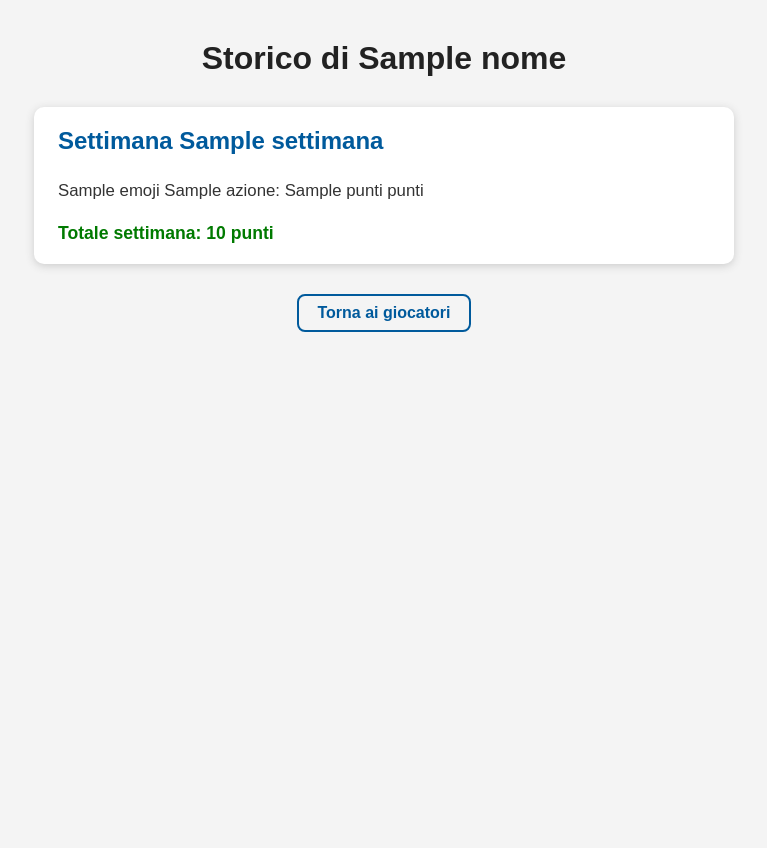
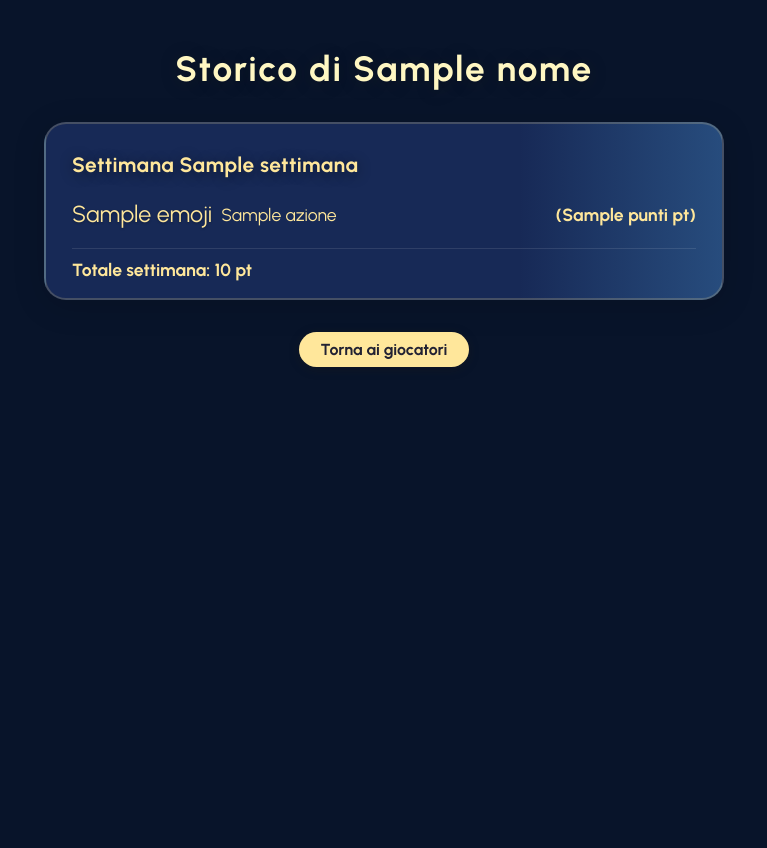
Before and after one commit to federicoconte11/Fantacipponi, a Flask app: template templates/storico.html in a window 1280 px wide. Shown: the whole page, without its empty margins (256-1023 px from the left). Before the commit the page ends 332 px from the top, so only its background shows below. Run offline with Flask 3, Linux system fonts and the light colour scheme; the template is opened without the code that fills it: most values are stand-ins (such as "Sample title", 1, 10 or a date in 2020).

Commit message:
Update storico.html

```diff
--- a/templates/storico.html
+++ b/templates/storico.html
@@ -3,64 +3,116 @@
 <head>
     <meta charset="UTF-8" />
     <title>Storico di {{ nome }}</title>
+    <meta name="viewport" content="width=device-width, initial-scale=1">
+    <link href="https://fonts.googleapis.com/css?family=Urbanist:400,700&display=swap" rel="stylesheet">
     <style>
         body {
-            font-family: Arial, sans-serif;
-            background: #f4f4f4;
-            margin: 40px auto;
-            max-width: 700px;
-            color: #333;
+            background: #08142a;
+            color: #ffe79b;
+            font-family: 'Urbanist', Arial, sans-serif;
+            margin: 0;
+            padding: 0;
+            min-height: 100vh;
+        }
+        .container {
+            max-width: 680px;
+            margin: 48px auto 24px auto;
+            padding: 0 16px;
         }
         h1 {
-            text-align: center;
-            color: #222;
-            margin-bottom: 30px;
+            font-size: 2.2em;
+            color: #fff7c2;
+            letter-spacing: 0.05em;
+            margin-bottom: 32px;
+            text-shadow: 0 2px 18px #30230044;
+            text-align: center; /* Centrato */
         }
         .settimana {
-            background: white;
-            margin-bottom: 25px;
-            padding: 20px 24px;
-            border-radius: 10px;
-            box-shadow: 0 2px 8px #ccc;
+            background: linear-gradient(90deg, #172956 70%, #274c7d 100%);
+            box-shadow: 0 6px 32px 0 #00000026;
+            border-radius: 22px;
+            margin-bottom: 32px;
+            padding: 28px 26px 18px 26px;
+            transition: box-shadow 0.2s;
+            position: relative;
+            border: 2px solid #ffe79b33;
         }
-        .settimana h2 {
+        .settimana:hover {
+            box-shadow: 0 0 0 3px #ffd90090, 0 7px 44px 0 #00000026;
+            border-color: #ffd90099;
+        }
+        h2 {
+            font-size: 1.3em;
+            font-weight: 700;
+            letter-spacing: 0.02em;
+            color: #ffe79b;
+            text-shadow: 0 2px 14px #0007;
             margin-top: 0;
-            color: #005a9c;
         }
         ul {
             list-style: none;
             padding-left: 0;
         }
         li {
-            padding: 6px 0;
-            font-size: 1.05em;
+            font-size: 1.1em;
+            margin: 7px 0;
+            padding: 6px 0 4px 0;
+            display: flex;
+            align-items: center;
+            gap: 9px;
         }
         .punti-totale {
             font-weight: bold;
             margin-top: 12px;
             font-size: 1.1em;
-            color: #007a00;
+            color: #ffe79b;
+            padding-top: 10px;
+            border-top: 1px solid #ffffff1a;
         }
         a {
+            background: #ffe79b;
+            color: #223;
+            padding: 8px 22px;
+            border-radius: 22px;
+            text-decoration: none;
+            font-weight: 600;
+            font-size: 1em;
+            box-shadow: 0 2px 12px #30230033;
+            transition: background 0.13s, color 0.13s;
             display: block;
-            margin: 30px auto 0 auto;
             width: fit-content;
-            text-decoration: none;
-            color: #005a9c;
-            font-weight: bold;
-            font-size: 1em;
-            border: 2px solid #005a9c;
-            padding: 8px 18px;
-            border-radius: 8px;
-            transition: background-color 0.3s, color 0.3s;
+            margin: 30px auto;
         }
         a:hover {
-            background-color: #005a9c;
-            color: white;
+            background: #fffbe8;
+            color: #be9700;
+        }
+        p {
+            text-align: center;
+            font-style: italic;
+            color: #ffe79b99;
+            margin-top: 50px;
+        }
+        /* Stili aggiunti per l'icona e i punti */
+        .emoji {
+            font-size: 1.32em;
+            filter: drop-shadow(0 1px 1px #0004);
+        }
+        .punti {
+            font-weight: bold;
+            margin-left: auto; /* Allinea a destra i punti */
+            color: #ffe79b;
+        }
+        .punti-up {
+            color: #9cf7ae;
+        }
+        .punti-down {
+            color: #ff9487;
         }
     </style>
 </head>
 <body>
+    <div class="container">
         <h1>Storico di {{ nome }}</h1>
 
         {% if azioni_per_settimana %}
@@ -69,16 +121,22 @@
                     <h2>Settimana {{ settimana }}</h2>
                     <ul>
                         {% for azione in azioni %}
-                        <li>{{ azione.emoji }} {{ azione.nome }}: {{ azione.punti }} punti</li>
+                            <li>
+                                <span class="emoji">{{ azione.emoji }}</span>
+                                <span>{{ azione.nome }}</span>
+                                <span class="punti {% if azione.punti > 0 %}punti-up{% elif azione.punti < 0 %}punti-down{% endif %}">
+                                    ({{ '+' if azione.punti > 0 else ''}}{{ azione.punti }} pt)
+                                </span>
+                            </li>
                         {% endfor %}
                     </ul>
-                <div class="punti-totale">Totale settimana: {{ azioni | sum(attribute='punti') }} punti</div>
+                    <div class="punti-totale">Totale settimana: {{ azioni | sum(attribute='punti') }} pt</div>
                 </div>
             {% endfor %}
         {% else %}
             <p>Nessuna azione registrata per questo giocatore.</p>
         {% endif %}
-
         <a href="{{ url_for('giocatori') }}">Torna ai giocatori</a>
+    </div>
 </body>
 </html>
```
Lines whose indentation alone changed are shown as unchanged.
